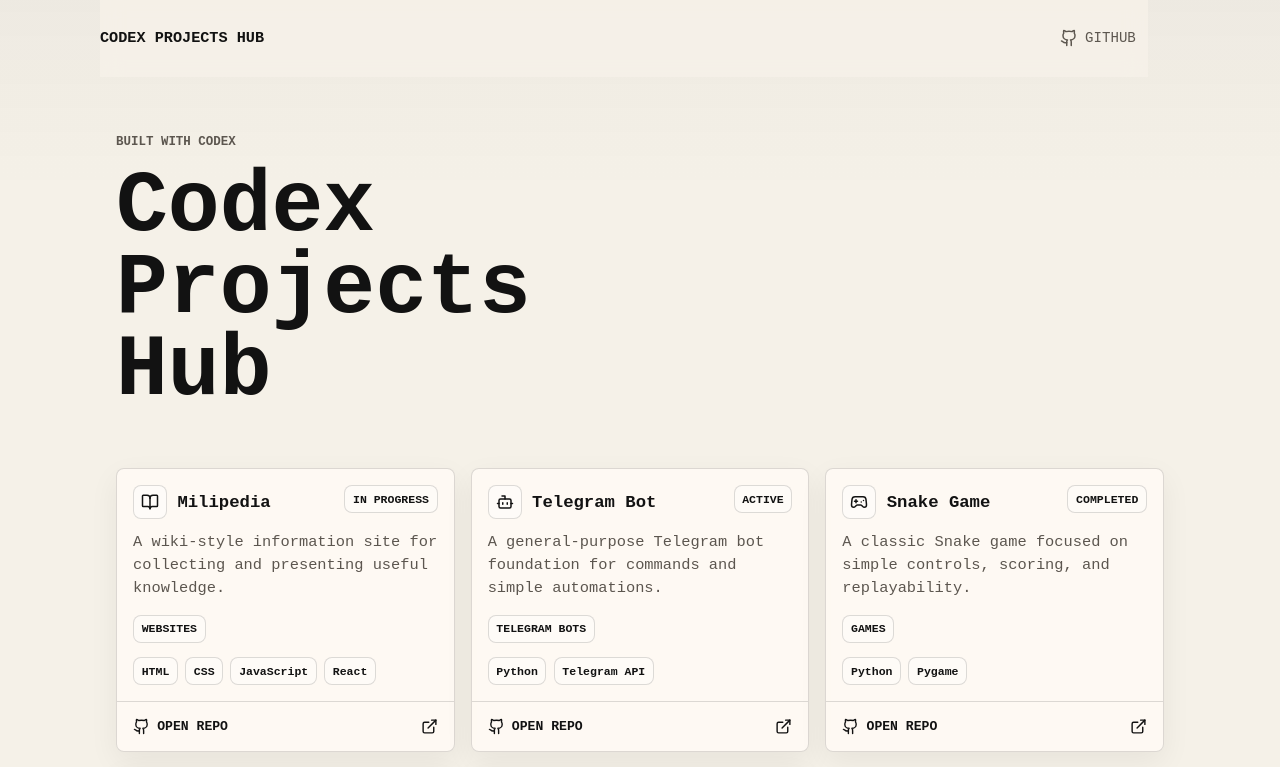
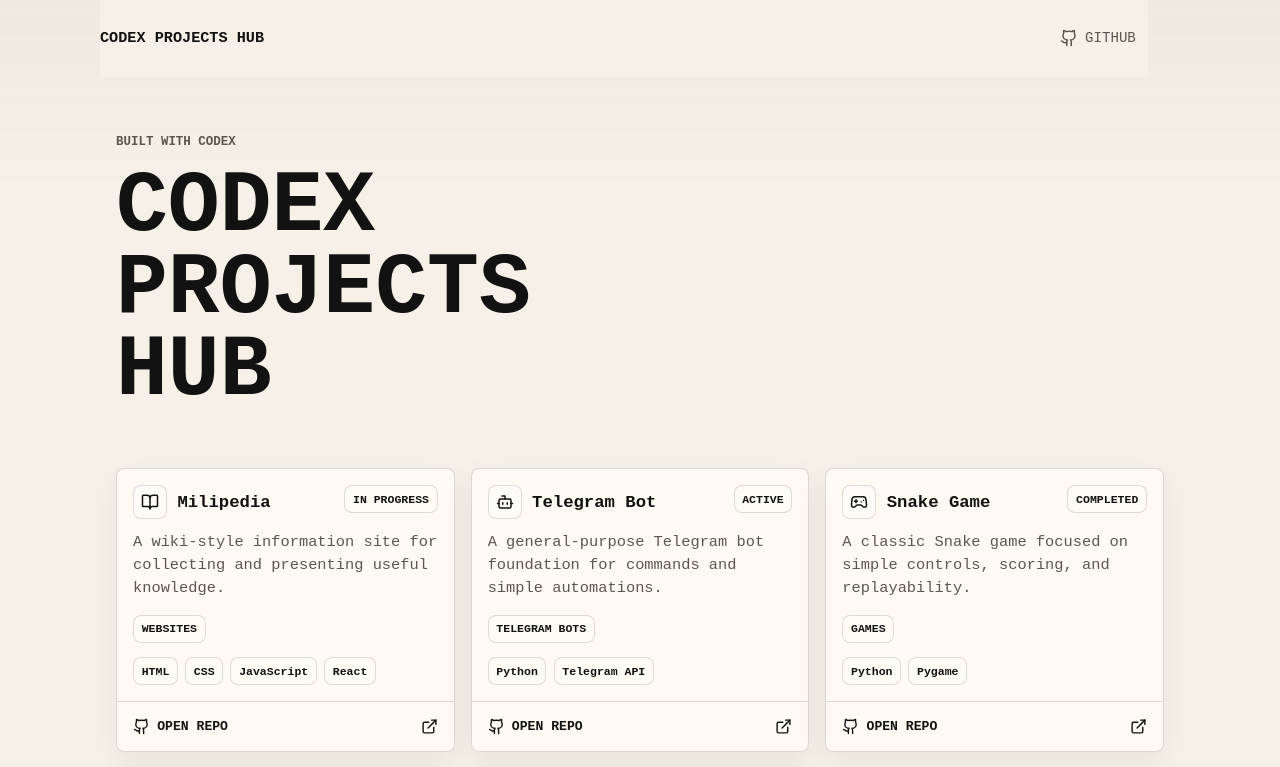
Before and after one commit to Hamster-coder123/codex-projects-hub, a React (Vite) app: page / in a window 1280 px wide. Shown: the top 767 px of the page. Built offline with nearby package versions, Linux system fonts and the light colour scheme.

Commit message:
Share exact title styling between intro and hero

```diff
--- a/src/components/Hero.jsx
+++ b/src/components/Hero.jsx
@@ -3,7 +3,7 @@ export default function Hero() {
     <section className="hero" id="top">
       <div className="hero-copy">
         <p className="eyebrow">Built with Codex</p>
-        <h1 className="hero-title">
+        <h1 className="hero-title title-stack">
           <span>Codex</span>
           <span>Projects</span>
           <span>Hub</span>
--- a/src/components/LoadingIntro.jsx
+++ b/src/components/LoadingIntro.jsx
@@ -3,7 +3,7 @@ export default function LoadingIntro() {
     <div className="loading-screen" aria-hidden="true">
       <div className="loading-stage">
         <div className="loading-title-shell">
-          <div className="loading-title" role="presentation">
+          <div className="loading-title title-stack" role="presentation">
             <span className="loading-title-line loading-line-1">Codex</span>
             <span className="loading-title-line loading-line-2">Projects</span>
             <span className="loading-title-line loading-line-3">Hub</span>
--- a/src/styles.css
+++ b/src/styles.css
@@ -145,18 +145,6 @@ main {
   animation: intro-travel 2.6s cubic-bezier(0.22, 1, 0.36, 1) forwards;
 }
 
-.loading-title {
-  display: inline-flex;
-  flex-direction: column;
-  align-items: flex-start;
-  color: var(--text);
-  font-family: var(--display-font);
-  font-size: clamp(3rem, 7vw, 5.4rem);
-  font-weight: 700;
-  line-height: 0.95;
-  text-transform: uppercase;
-}
-
 .loading-title-line {
   display: block;
   width: 0;
@@ -211,21 +199,21 @@ p {
   margin-top: 0;
 }
 
-h1 {
+.title-stack {
   margin-bottom: 1rem;
+  display: inline-flex;
+  flex-direction: column;
+  align-items: flex-start;
+  color: var(--text);
+  font-family: var(--display-font);
   font-size: clamp(3rem, 7vw, 5.4rem);
   line-height: 0.95;
   font-weight: 700;
   letter-spacing: 0;
+  text-transform: uppercase;
 }
 
-.hero-title {
-  display: inline-flex;
-  flex-direction: column;
-  align-items: flex-start;
-}
-
-.hero-title span {
+.title-stack span {
   display: block;
 }
 
```
